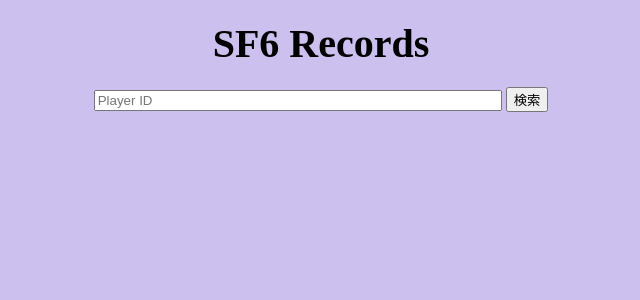
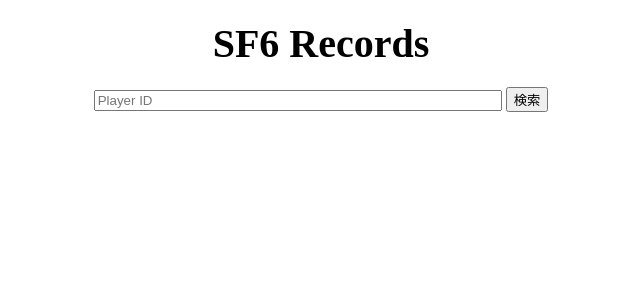
Before and after one commit to KAKKY4876/SF6_records, a FastAPI app: page / in a window 1280 px wide. Shown: the top 300 px of the page, without its empty margins (319-959 px from the left). Run offline with FastAPI, Linux system fonts and the light colour scheme.

Commit message:
change color

```diff
--- a/templates/index.html
+++ b/templates/index.html
@@ -8,7 +8,7 @@
     <link rel="icon" href="/static/favicon.ico">
 </head>
 
-<body style="background-color:#ccc0ef;">
+<body style="background-color:#ffffff;">
 
     <h1 style="text-align:center; font-size:40px; font-weight:bold; margin:20px;">
         SF6 Records
--- a/templates/player.html
+++ b/templates/player.html
@@ -8,7 +8,7 @@
     <link rel="icon" href="/static/favicon.ico">
 </head>
 
-<body>
+<body style="background-color:#ffffff;">
 
     <h1>Player {player_id}</h1>
 
```
